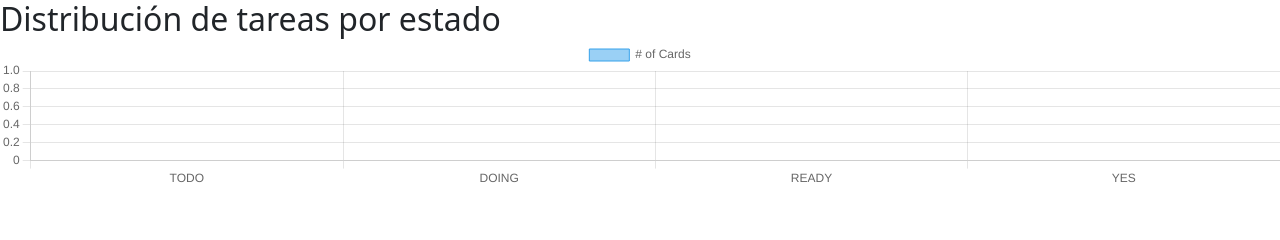
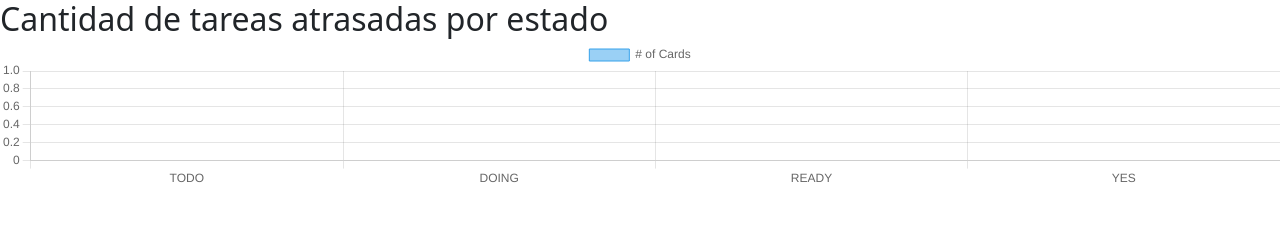
Before and after one commit to ishiiyvn/proyecto-kanban, a Django app: page /workspaces/10/4/boards/10/stats in a window 1280 px wide. Shown: the part 466-706 px from the top of the page. Run offline with Django 5.2, Linux system fonts and the light colour scheme; a user stored in the database is signed in; data comes from the database, SQL or seed files in the repository; some libraries are stand-ins or nearby versions.

Commit message:
Fix chart name

```diff
--- a/tasks/templates/stats.html
+++ b/tasks/templates/stats.html
@@ -35,7 +35,7 @@
     });
 </script>
 
-<h2 class="card-title">Distribución de tareas por estado</h2>
+<h2 class="card-title">Cantidad de tareas atrasadas por estado</h2>
 <div>
   <canvas id="chart2"></canvas>
 </div>
```
